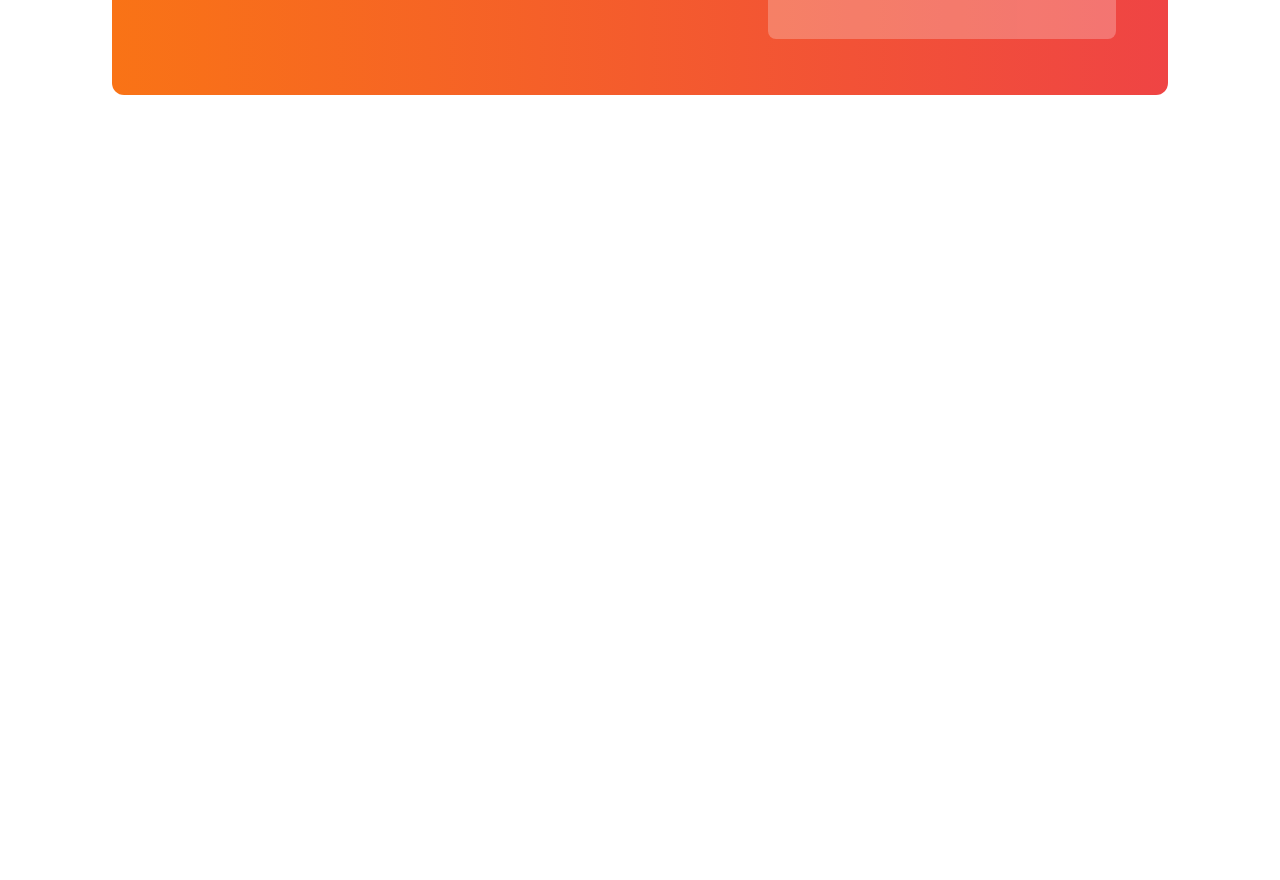
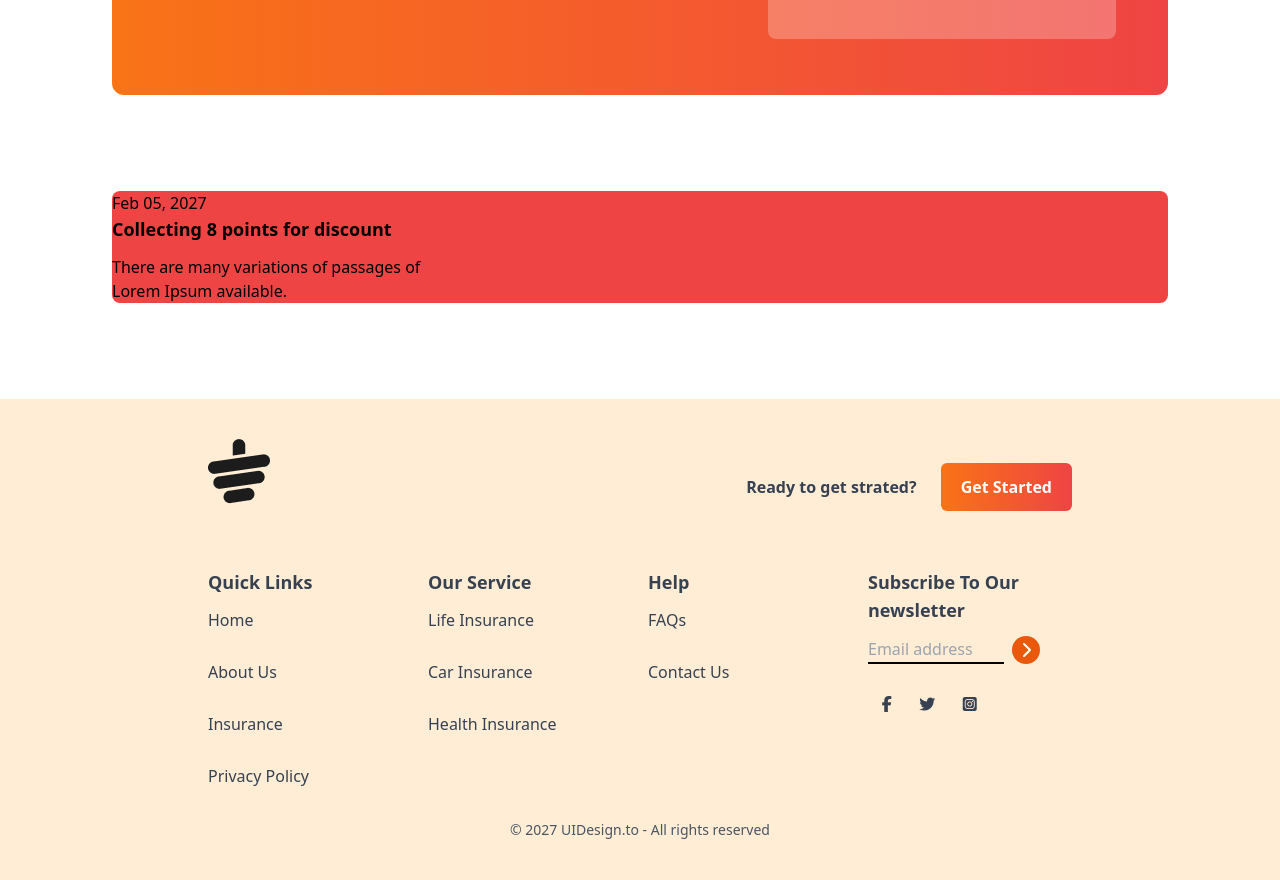
Before and after one commit to MushfikhaJyoti/online-tea-shop, a plain HTML site: page index.html in a window 1280 px wide. Shown: the part 2316-3196 px from the top of the page. Before the commit the page ends 2507 px from the top, so only its background shows below. Drawn offline with nearby package versions, Linux system fonts and the light colour scheme.

Commit message:
footer section done

```diff
--- a/index.html
+++ b/index.html
@@ -124,7 +124,7 @@
           <section class="mb-24">
             <div class="bg-gradient-to-r from-orange-500 to-red-500 rounded-xl grid grid-cols-1 lg:grid-cols-2 text-white px-7 md:px-16">
               <!-- text container -->
-               <div class="flex justify-center items-center overflow-hidden">
+               <div class="flex justify-center items-center overflow-hidden bg-no-repeat bg-center" style="background-image: url(./images/bg_cup.png);">
                 <div class="w-5/6">
                   <h1 class="text-3xl md:text-4xl font-bold mt-6 mb-6">Meet Our Super Clients</h1>
                   <p class="mb-2">There are many variations of passages of Lorem Ipsum available, but the majority have suffered alteration in some form, by injected humour, or randomised words which don't look even slightly believable. </p>
@@ -170,9 +170,94 @@
                    </div>
                 </div>
             </div>
+          </section>
 
-          </section>
-            </main>
+
+          <!-- News sectiom -->
+           <section class="mx-auto mb-24 bg-red-500 rounded-lg">
+            <div class="grid grid-cols-1 md:grid-cols-3">
+              <!-- first card -->
+               <div class="flex">
+                <img src="" alt="">
+                <!-- text section -->
+                 <div>
+                  <p>Feb 05, 2027</p>
+                  <h3 class="text-lg font-semibold mb-3">Collecting 8 points for discount</h3>
+                  <p>There are many variations of passages of Lorem Ipsum available.</p>
+
+                 </div>
+               </div>
+             </div>
+           </section>
+
+
+      </main>
+
+        <!-- Footer section -->
+         <footer class="bg-orange-100 text-gray-700 py-10 px-40 md:px-16">
+          <div class="w-9/12 mx-auto">
+            <!-- logo -->
+             <div class="mb-8 flex justify-between">
+              <img class="mb-8" src="images/cup.png" alt="">
+              <div class="flex items-center  gap-6">
+              <h4 class="font-bold">Ready to get strated?</h4>
+              <button class="bg-gradient-to-r from-orange-500 to-red-500 px-5 py-3 rounded-md text-white font-bold ">Get Started</button>
+              </div>
+             </div>
+             <!-- links -->
+              <div class="grid grid-cols-1 md:grid-cols-2 lg:grid-cols-4 gap-4">
+                <!-- first column -->
+                 <div>
+                  <h3 class="text-lg font-semibold mb-3">Quick Links</h3>
+                  <ul class="space-y-7">
+                    <li> <a href="#" class="hover:text-orange-600">Home</a></li>
+                    <li> <a href="#" class="hover:text-orange-600"> About Us</a></li>
+                    <li> <a href="#"  class="hover:text-orange-600"> Insurance</a></li>
+                    <li> <a href="#"  class="hover:text-orange-600"> Privacy Policy</a></li>
+                  </ul>
+                 </div>
+                <!-- second column -->
+                 <div>
+                  <h3 class="text-lg font-semibold mb-3">Our Service</h3>
+                  <ul class="space-y-7">
+                    <li> <a href="#" class="hover:text-orange-600">Life Insurance</a></li>
+                    <li> <a href="#" class="hover:text-orange-600">Car Insurance</a></li>
+                    <li> <a href="#"  class="hover:text-orange-600">Health Insurance</a></li>
+                    <li> <a href="#"  class="hover:text-orange-600"></a></li>
+                  </ul>
+                 </div>
+              <!-- third column -->
+              <div>
+                <h3 class="text-lg font-semibold mb-3">Help</h3>
+                <ul class="space-y-7">
+                  <li> <a href="#" class="hover:text-orange-600">FAQs</a></li>
+                  <li> <a href="#" class="hover:text-orange-600">Contact Us</a></li>
+
+                </ul>
+               </div>
+
+               <!-- fourth column -->
+                <div>
+                  <h3 class="text-lg font-semibold mb-3">Subscribe To Our newsletter</h3>
+                  <div class="flex flex-col gap-2 space-y-2">
+                   <div class="flex flex-row gap-2 mb-4">
+                     <input type="text" placeholder="Email address" class="bg-transparent border-b-2 border-black w-4/6">
+                    <i class="fa-solid fa-chevron-right w-7 h-7 bg-orange-600 inline-flex rounded-full justify-center items-center text-white"></i></div>
+                    <div class="flex justify-around w-3/5 mb-2 mt-8">
+                      <i class="fa-brands fa-facebook-f"></i>
+                      <i class="fa-brands fa-twitter"></i>
+                      <i class="fa-brands fa-square-instagram"></i>
+                   </div>
+                  </div>
+
+                </div>
+
+              </div>
+              <div class="text-center pt-4 mt-4">
+                <p class="text-sm text-gray-600"> © 2027 UIDesign.to - All rights reserved</p>
+               </div>
+          </div>
+         </footer>
 
 </body>
 </html>
```
